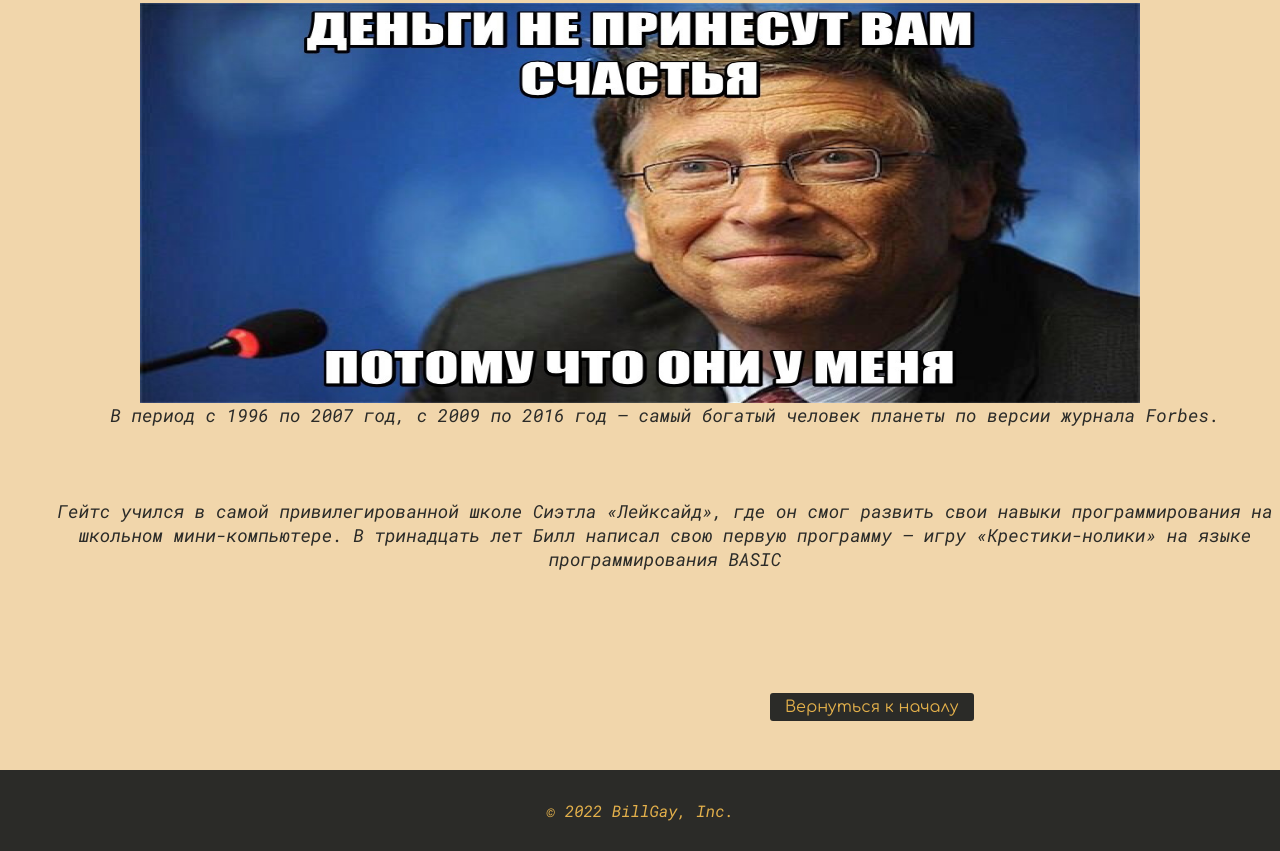
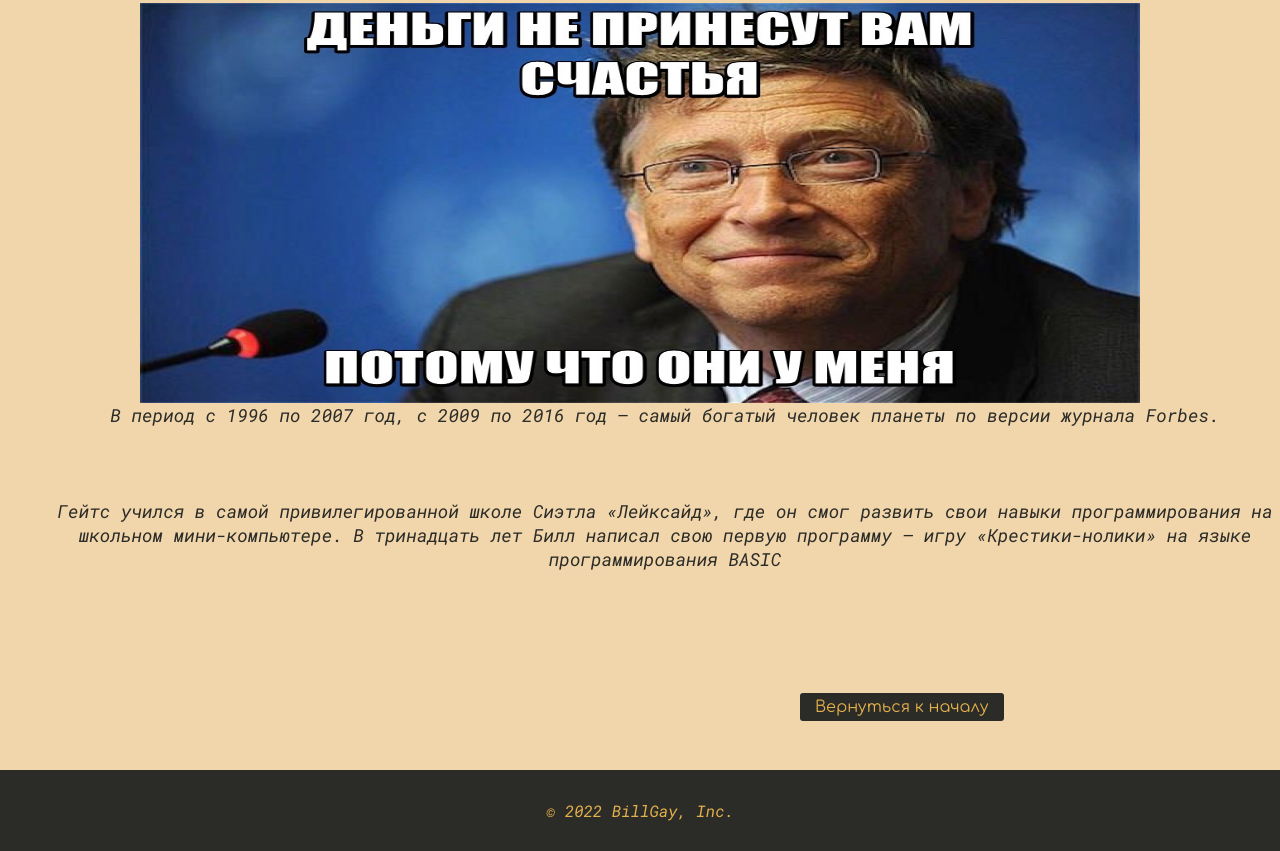
Before and after one commit to akerS4I/dz7, a plain HTML site: page index.html in a window 1280 px wide. Shown: the part 295-1146 px from the top of the page. Drawn offline with Linux system fonts and the light colour scheme.

Commit message:
Update style.css

```diff
--- a/css/style.css
+++ b/css/style.css
@@ -70,6 +70,6 @@ footer {
   padding: 5px 15px;
   text-decoration: none;
   border-radius: 3px;
-  margin-left: 770px;
+  margin-left: 800px;
   margin-top: 50px;
 }
```
